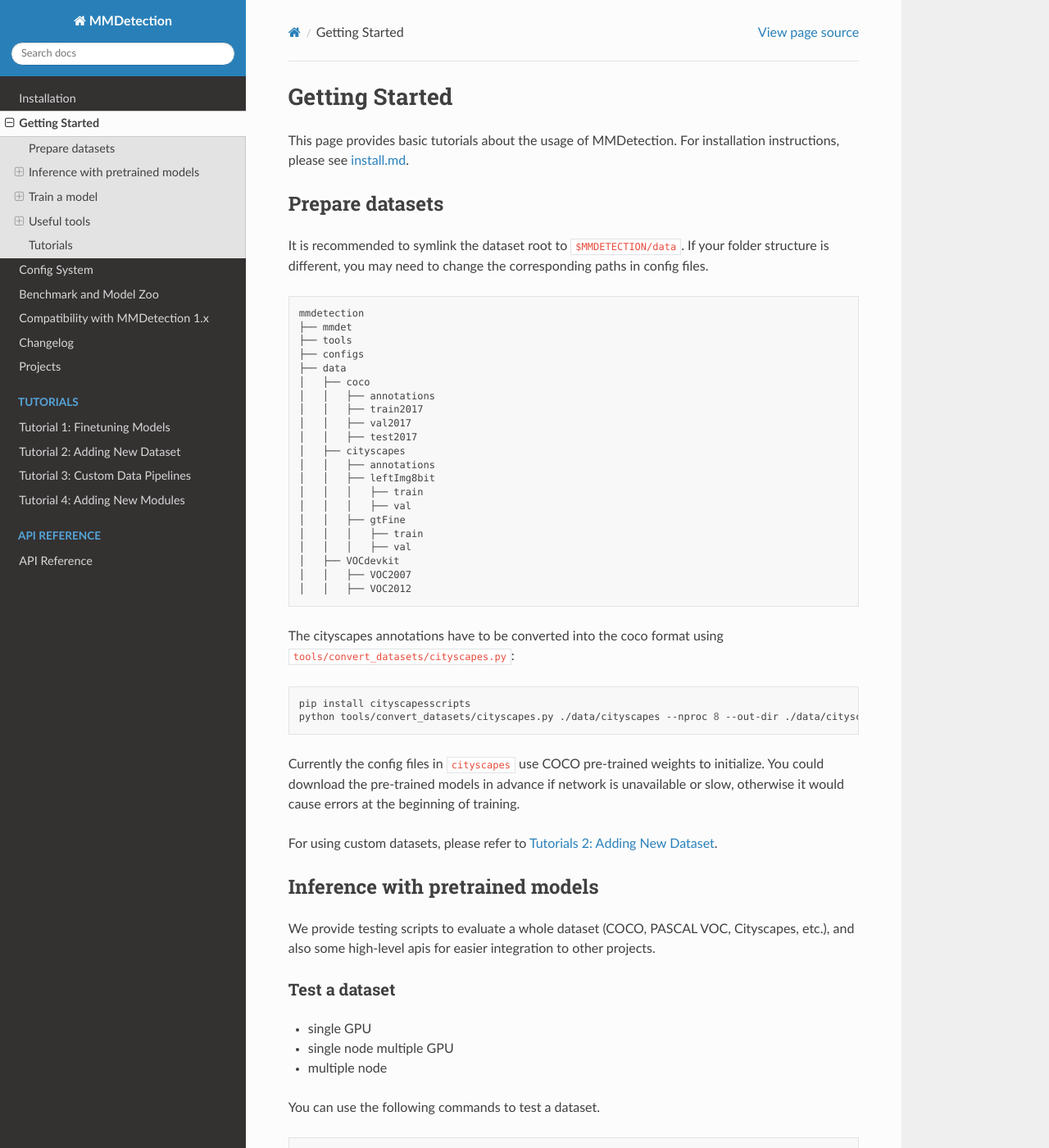
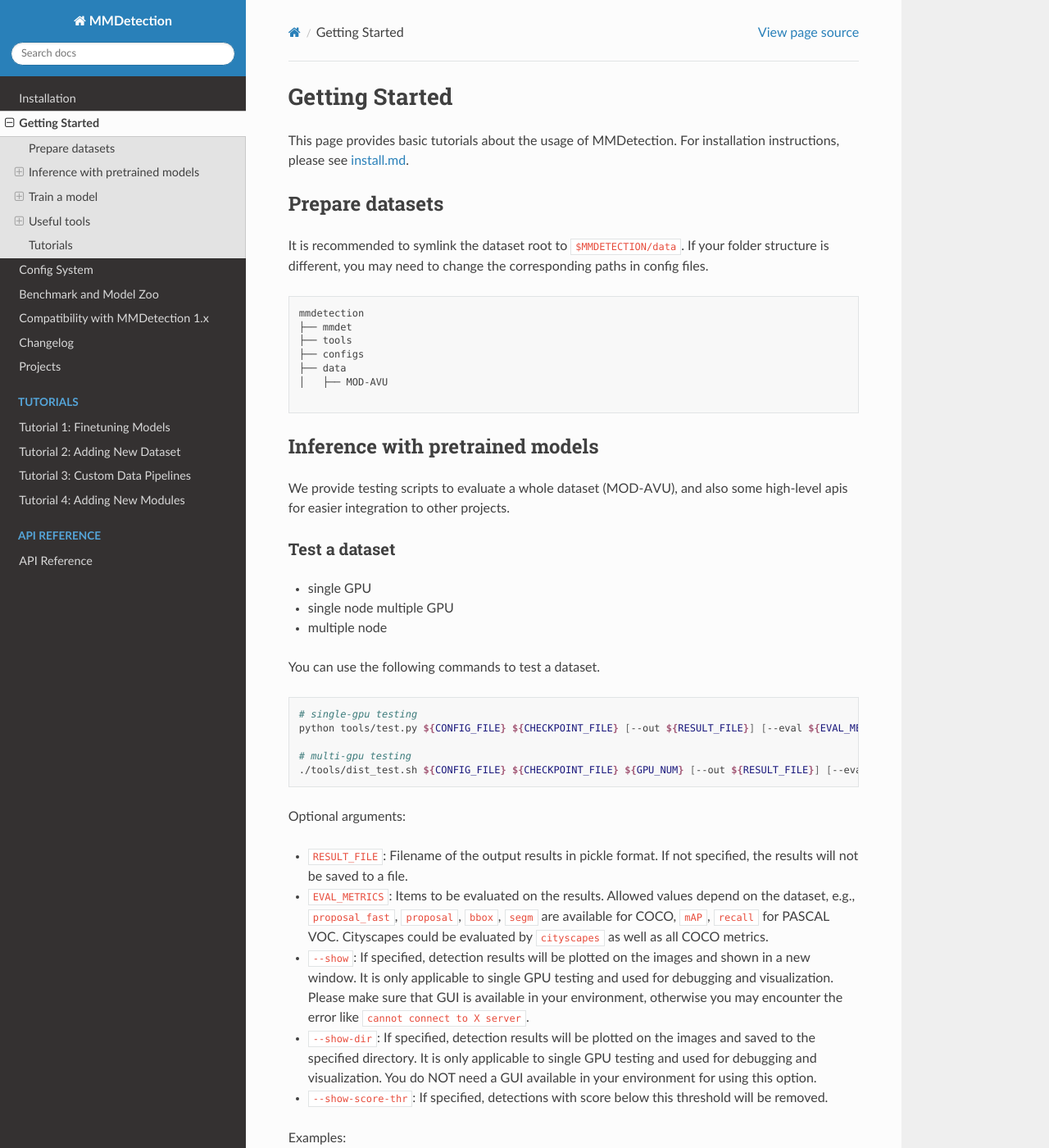
Before and after one commit to fenght96/MOD-AVU, a Sphinx documentation site: the page built from docs/getting_started.md, in a window 1280 px wide and 1400 px high. Shown: the whole window at 82% size. Built offline with Sphinx 7.4.7 and the Read the Docs theme 2.0.0, drawn with Linux system fonts in a browser that asks for light colours.

Commit message:
Update getting_started.md

````diff
--- a/docs/getting_started.md
+++ b/docs/getting_started.md
@@ -14,40 +14,15 @@
 ├── tools
 ├── configs
 ├── data
-│   ├── coco
-│   │   ├── annotations
-│   │   ├── train2017
-│   │   ├── val2017
-│   │   ├── test2017
-│   ├── cityscapes
-│   │   ├── annotations
-│   │   ├── leftImg8bit
-│   │   │   ├── train
-│   │   │   ├── val
-│   │   ├── gtFine
-│   │   │   ├── train
-│   │   │   ├── val
-│   ├── VOCdevkit
-│   │   ├── VOC2007
-│   │   ├── VOC2012
+│   ├── MOD-AVU
+
 
 ```
 
-The cityscapes annotations have to be converted into the coco format using `tools/convert_datasets/cityscapes.py`:
-
-```shell
-pip install cityscapesscripts
-python tools/convert_datasets/cityscapes.py ./data/cityscapes --nproc 8 --out-dir ./data/cityscapes/annotations
-```
-
-Currently the config files in `cityscapes` use COCO pre-trained weights to initialize.
-You could download the pre-trained models in advance if network is unavailable or slow, otherwise it would cause errors at the beginning of training.
-
-For using custom datasets, please refer to [Tutorials 2: Adding New Dataset](tutorials/new_dataset.md).
 
 ## Inference with pretrained models
 
-We provide testing scripts to evaluate a whole dataset (COCO, PASCAL VOC, Cityscapes, etc.),
+We provide testing scripts to evaluate a whole dataset (MOD-AVU),
 and also some high-level apis for easier integration to other projects.
 
 ### Test a dataset
````
